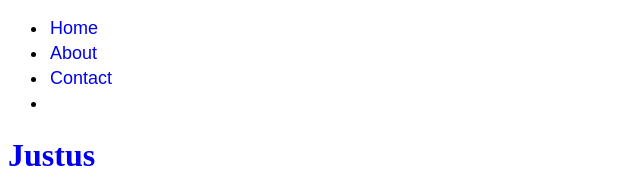
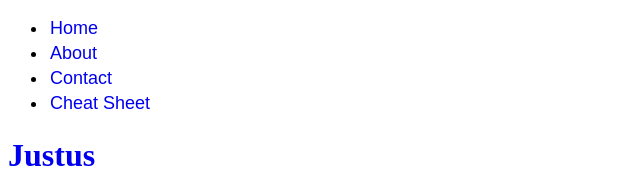
Before and after one commit to Justus456/oldwebsite, a plain HTML site: page index.html in a window 1280 px wide. Shown: the top 181 px of the page, without its empty margins (0-640 px from the left). Drawn offline with Linux system fonts and the light colour scheme.

Commit message:
Update index.html

```diff
--- a/index.html
+++ b/index.html
@@ -14,7 +14,7 @@
       <li><a href="index.html">Home</a></li>
       <li><a href="about.html">About</a></li>
       <li><a href="contact.html">Contact</a></li>
-      <li class="button"><a href="cheatsheet.html"</li>
+      <li class="button"><a href="cheatsheet.html">Cheat Sheet</li>
     </ul>
   </nav>
 </header>
```
